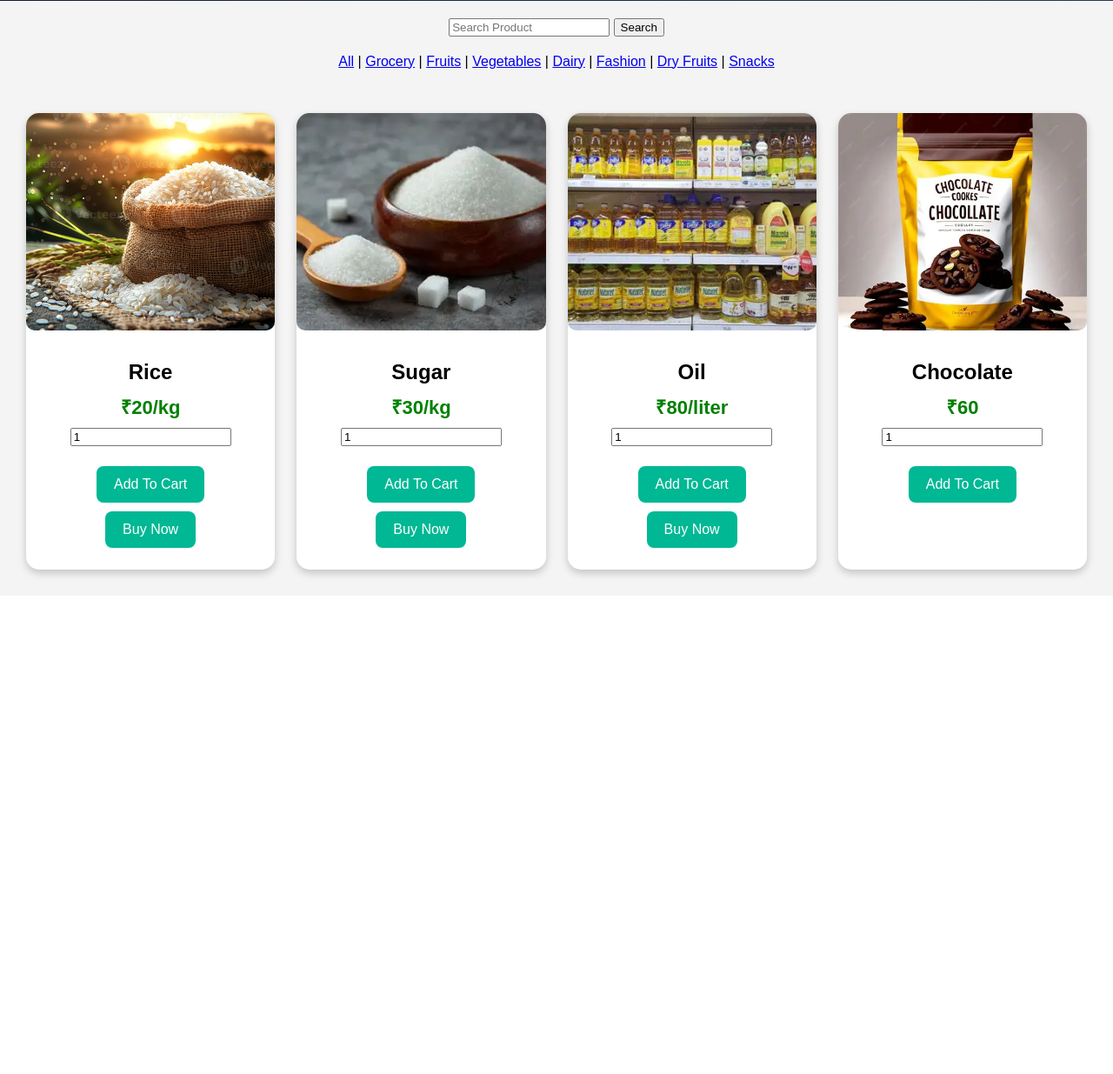
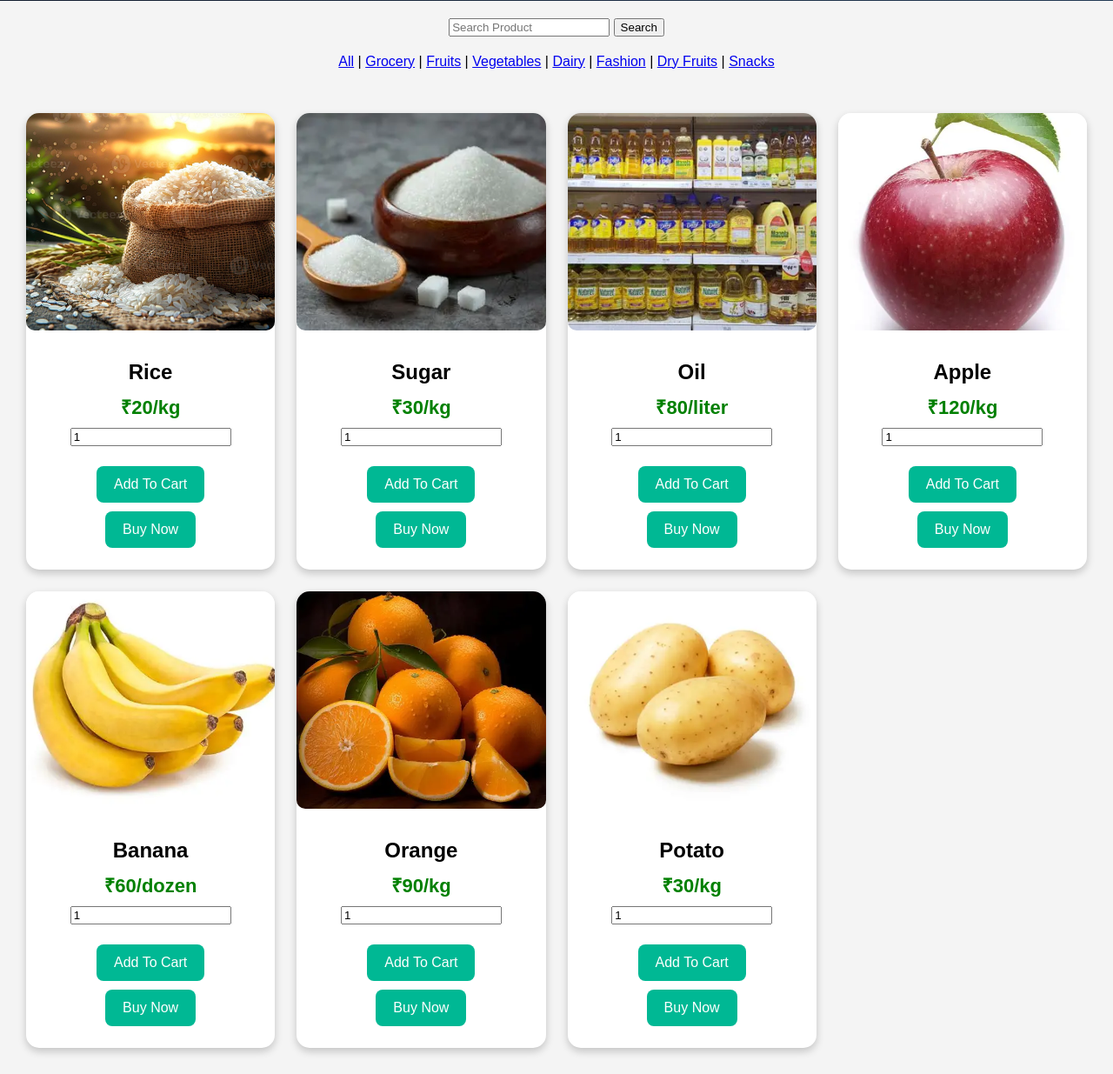
Before and after one commit to Oramya/ramya-supermarket-project, a Flask app: page / in a window 1280 px wide. Shown: the part 462-1697 px from the top of the page at 87% size. Before the commit the page ends 1129 px from the top, so only its background shows below. Run offline with Flask 3, Linux system fonts and the light colour scheme.

Commit message:
Added more products to index page

```diff
--- a/templates/index.html
+++ b/templates/index.html
@@ -149,28 +149,80 @@
             </div>
         </div>
 
-        <!-- Chocolate -->
-
         <div class="card">
-            <img src="{{ url_for('static', filename='images/images/Chocolate.webp') }}" alt="Chocolate">
+            <img src="{{ url_for('static', filename='images/apple.webp') }}" alt="Apple">
 
             <div class="card-content">
-                <h3>Chocolate</h3>
-                <p class="price">₹60</p>
+                <h3>Apple</h3>
+                <p class="price">₹120/kg</p>
 
-                <form action="/add_to_cart/4" method="POST">
-
+                <form action="/add_to_cart/31" method="POST">
                     <input type="number" name="quantity" value="1" min="1">
-
                     <br><br>
 
                     <button type="submit" class="btn">
                         Add To Cart
                     </button>
-
                 </form>
 
-                <a href="/buy_now/4"></a>
+                <button class="btn">Buy Now</button>
+            </div>
+        </div>
+        <div class="card">
+            <img src="{{ url_for('static', filename='images/banana.webp') }}" alt="Banana">
+
+            <div class="card-content">
+                <h3>Banana</h3>
+                <p class="price">₹60/dozen</p>
+
+                <form action="/add_to_cart/32" method="POST">
+                    <input type="number" name="quantity" value="1" min="1">
+                    <br><br>
+
+                    <button type="submit" class="btn">
+                        Add To Cart
+                    </button>
+                </form>
+
+                <button class="btn">Buy Now</button>
+            </div>
+        </div>
+        <div class="card">
+            <img src="{{ url_for('static', filename='images/orange.webp') }}" alt="Orange">
+
+            <div class="card-content">
+                <h3>Orange</h3>
+                <p class="price">₹90/kg</p>
+
+                <form action="/add_to_cart/33" method="POST">
+                    <input type="number" name="quantity" value="1" min="1">
+                    <br><br>
+
+                    <button type="submit" class="btn">
+                        Add To Cart
+                    </button>
+                </form>
+
+                <button class="btn">Buy Now</button>
+            </div>
+        </div>
+        <div class="card">
+            <img src="{{ url_for('static', filename='images/potato.webp') }}" alt="Potato">
+
+            <div class="card-content">
+                <h3>Potato</h3>
+                <p class="price">₹30/kg</p>
+
+                <form action="/add_to_cart/34" method="POST">
+                    <input type="number" name="quantity" value="1" min="1">
+                    <br><br>
+
+                    <button type="submit" class="btn">
+                        Add To Cart
+                    </button>
+                </form>
+
+                <button class="btn">Buy Now</button>
             </div>
         </div>
         <script src="{{ url_for('static', filename='js/script.js') }}"></script>
```
